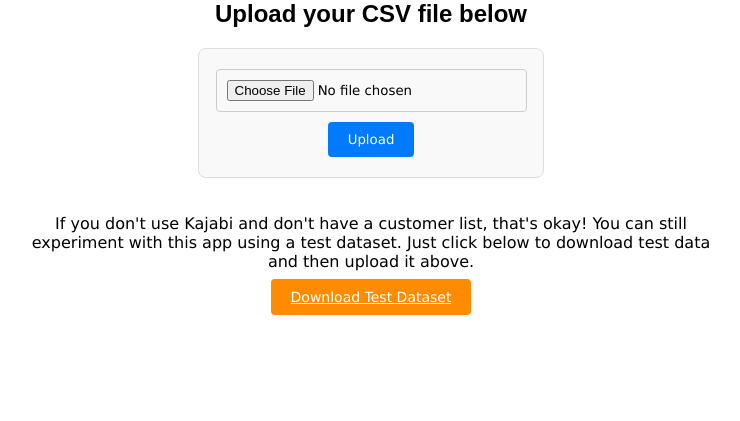
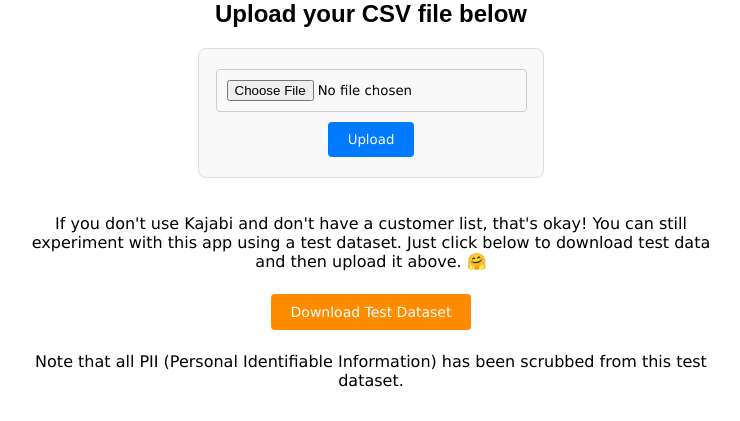
Before and after one commit to nkeblawi/nk-cust-segmentation, a Flask app: page / in a window 1280 px wide. Shown: the part 379-800 px from the top of the page, without its empty margins (269-1009 px from the left). Run offline with Flask 2, Linux system fonts and the light colour scheme; parts of the project's set-up code (start-up, migrations or seed data) failed here and were passed over.

Commit message:
Added functionality to test download button with CSS styling

```diff
--- a/static/css/styles.css
+++ b/static/css/styles.css
@@ -97,7 +97,7 @@ th {
 }
 
 .download-test {
-    background-color: #FF8C00; /* Orange color */
+    background-color: #FF8C00;
     color: white;
     padding: 10px 20px;
     border: none;
@@ -106,8 +106,15 @@ th {
     font-size: 14px;
     cursor: pointer;
     margin-top: 10px;
+    text-decoration: none;
 }
 
 .download-test:hover {
-    background-color: #E67E00; /* Slightly darker orange for hover effect */
+    background-color: #E67E00;
+    text-decoration: none;
 }
+
+.download-button-wrapper {
+    padding-top: 15px !important;
+    padding-bottom: 15px !important;
+}
--- a/templates/index.html
+++ b/templates/index.html
@@ -46,8 +46,15 @@
             <input type="submit" value="Upload" class="submit-button">
         </form>
         <div id="alternate-block">
-            <p>If you don't use Kajabi and don't have a customer list, that's okay! You can still experiment with this app using a test dataset. Just click below to download test data and then upload it above.</p>
-            <a href="{{ url_for('download_test_csv') }}" class="download-test">Download Test Dataset</a>
+            <div>
+                <p>If you don't use Kajabi and don't have a customer list, that's okay! You can still experiment with this app using a test dataset. Just click below to download test data and then upload it above. <span>&#x1F917;</span></p>
+            </div>
+            <div class="download-button-wrapper">
+                <a href="{{ url_for('download_test_csv') }}" class="download-test">Download Test Dataset</a>
+            </div>
+            <div>
+                <p>Note that all PII (Personal Identifiable Information) has been scrubbed from this test dataset.</p>
+            </div>
         </div>
     </div>
 </body>
```
